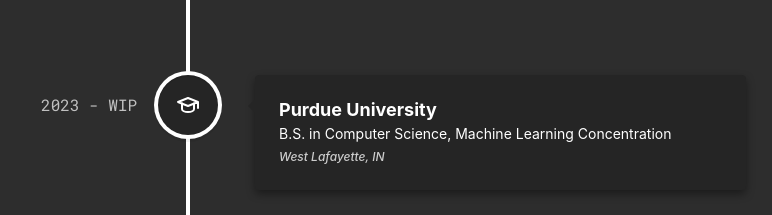
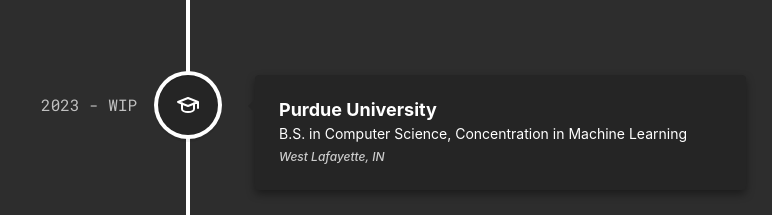
Before and after one commit to rohanshah35/rohanshah35.github.io, a Next.js app: page / in a window 1280 px wide. Shown: the part 1960-2175 px from the top of the page, without its empty margins (452-1224 px from the left). Built offline with nearby package versions, Linux system fonts and the light colour scheme.

Commit message:
timeline update

```diff
--- a/src/app/components/timeline/timeline.tsx
+++ b/src/app/components/timeline/timeline.tsx
@@ -16,7 +16,7 @@
     {
       icon: <IconSchool />,
       title: "Purdue University",
-      subtitle: "B.S. in Computer Science, Machine Learning Concentration",
+      subtitle: "B.S. in Computer Science, Concentration in Machine Learning",
       location: "West Lafayette, IN",
       date: "2023 - WIP",
       url: "https://www.purdue.edu/"
```
